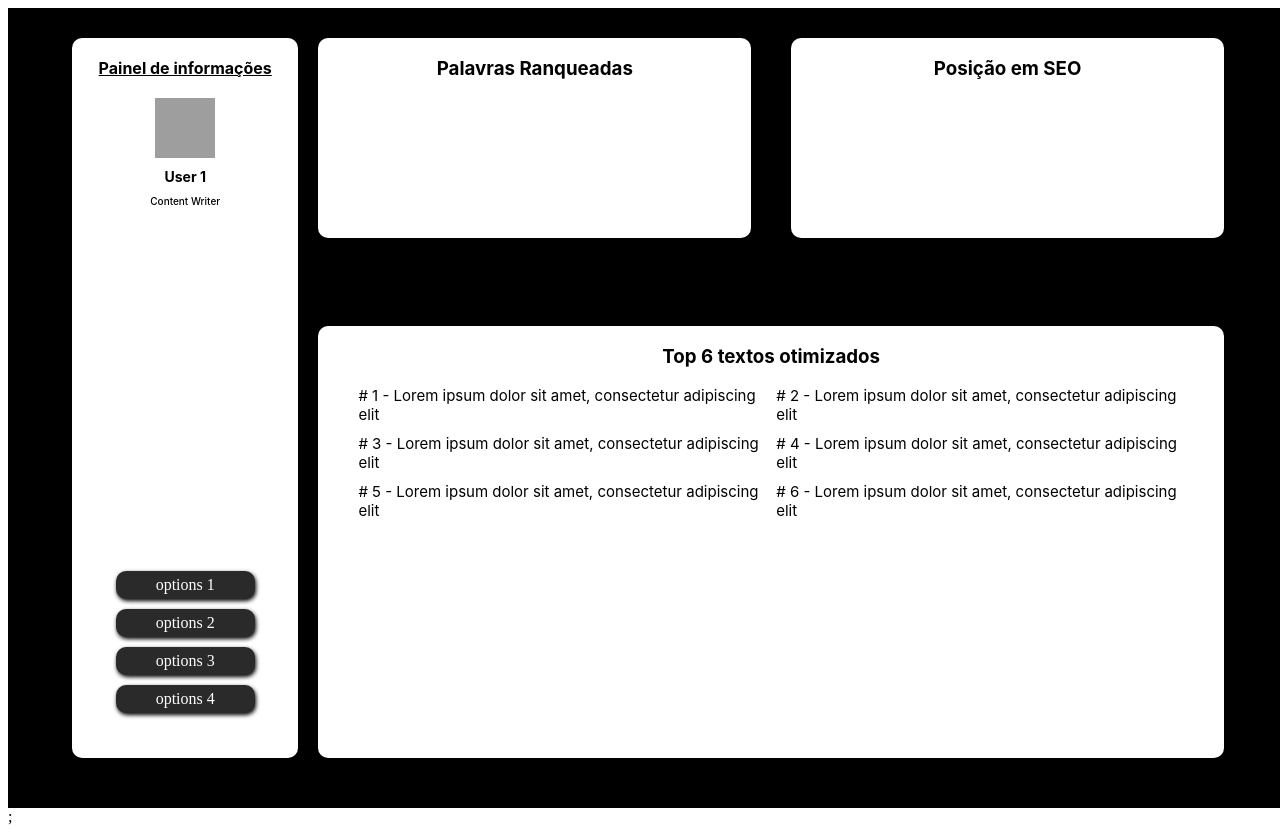
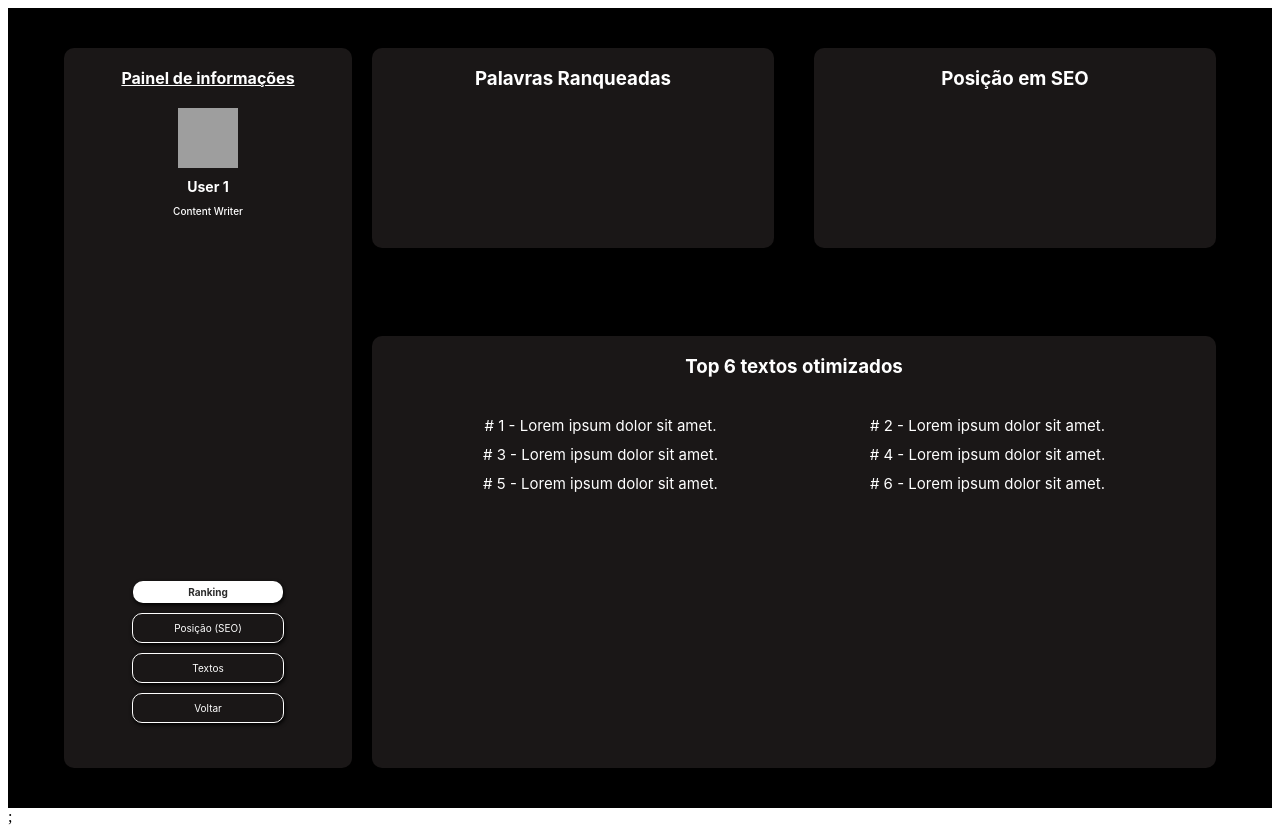
Before and after one commit to getulio-souza/curso_redacao_seo, a React (Create React App) app: page /editor-page/dashboard in a window 1280 px wide. Built offline with nearby package versions, Linux system fonts and the light colour scheme; grey boxes are pictures that could not be loaded.

Commit message:
new-colors-width-fixed

```diff
--- a/src/Components/Editor-page/dashboard/dashboard.jsx
+++ b/src/Components/Editor-page/dashboard/dashboard.jsx
@@ -10,6 +10,7 @@ import {
   DashboardProfileInfoProfession,
   DashboardOptionsContainer,
   DashBoardSingleOption,
+  DashBoardSingleOptionSelected,
   DashboardGraphicsContainer,
   DashboardGraphsAndTopRankContainer,
   DashboardWordsRanked,
@@ -45,10 +46,12 @@ function dashboard() {
 
             {/* options to select */}
             <DashboardOptionsContainer>
-              <DashBoardSingleOption>options 1</DashBoardSingleOption>
-              <DashBoardSingleOption>options 2</DashBoardSingleOption>
-              <DashBoardSingleOption>options 3</DashBoardSingleOption>
-              <DashBoardSingleOption>options 4</DashBoardSingleOption>
+              <DashBoardSingleOptionSelected>
+                Ranking
+              </DashBoardSingleOptionSelected>
+              <DashBoardSingleOption>Posição (SEO)</DashBoardSingleOption>
+              <DashBoardSingleOption>Textos</DashBoardSingleOption>
+              <DashBoardSingleOption>Voltar</DashBoardSingleOption>
             </DashboardOptionsContainer>
           </DashboardProfileContainer>
           <DashboardGraphsAndTopRankContainer>
@@ -70,22 +73,22 @@ function dashboard() {
               </DashboardTopTextsRankedTitle>
               <DashboardTopTextsRankedContent>
                 <DashboardTopTextsRankedText>
-                  # 1 - Lorem ipsum dolor sit amet, consectetur adipiscing elit
+                  # 1 - Lorem ipsum dolor sit amet.
                 </DashboardTopTextsRankedText>
                 <DashboardTopTextsRankedText>
-                  # 2 - Lorem ipsum dolor sit amet, consectetur adipiscing elit
+                  # 2 - Lorem ipsum dolor sit amet.
                 </DashboardTopTextsRankedText>
                 <DashboardTopTextsRankedText>
-                  # 3 - Lorem ipsum dolor sit amet, consectetur adipiscing elit
+                  # 3 - Lorem ipsum dolor sit amet.
                 </DashboardTopTextsRankedText>
                 <DashboardTopTextsRankedText>
-                  # 4 - Lorem ipsum dolor sit amet, consectetur adipiscing elit
+                  # 4 - Lorem ipsum dolor sit amet.
                 </DashboardTopTextsRankedText>
                 <DashboardTopTextsRankedText>
-                  # 5 - Lorem ipsum dolor sit amet, consectetur adipiscing elit
+                  # 5 - Lorem ipsum dolor sit amet.
                 </DashboardTopTextsRankedText>
                 <DashboardTopTextsRankedText>
-                  # 6 - Lorem ipsum dolor sit amet, consectetur adipiscing elit
+                  # 6 - Lorem ipsum dolor sit amet.
                 </DashboardTopTextsRankedText>
               </DashboardTopTextsRankedContent>
             </DashboardTopTextsRanked>
--- a/src/Components/Editor-page/dashboard/dashboard.styles.jsx
+++ b/src/Components/Editor-page/dashboard/dashboard.styles.jsx
@@ -2,34 +2,42 @@ import styled from "styled-components";
 
 export const DashboardBackground = styled.div`
   background-color: #000;
-  width: 100vw;
+  width: 100%;
   height: 100vh;
   position: relative;
+  @media (max-width: 900px) {
+    height: 100%;
+  }
 `;
-
-//grid template
 
 export const DashboardContainer = styled.div`
   width: 90vw;
   height: 90%;
   margin: 0 auto;
-  padding-bottom: 20px;
   display: flex;
   position: absolute;
   top: 50%;
   left: 50%;
   transform: translate(-50%, -50%);
   gap: 20px;
+  @media (max-width: 900px) {
+    flex-direction: column;
+  }
 `;
 
 export const DashboardProfileContainer = styled.div`
-  background-color: #fff;
+  background-color: #1a1717;
   width: 25%;
+  min-width: 25%;
   height: 90vh;
   display: flex;
   flex-direction: column;
   justify-content: space-between;
   border-radius: 10px;
+  @media (max-width: 900px) {
+    width: 100%;
+    padding-top: 20px;
+  }
 `;
 
 export const DashboardProfileInfo = styled.div`
@@ -45,6 +53,9 @@ export const DashboardTitle = styled.div`
   font-family: inter;
   font-weight: 700;
   text-decoration: underline;
+  color: #fff;
+  padding: 0 10px;
+  text-align: center;
 `;
 
 export const DashboardProfileInfoPhoto = styled.img`
@@ -58,12 +69,14 @@ export const DashboardProfileInfoName = styled.div`
   font-size: 14px;
   font-family: inter;
   font-weight: 700;
+  color: #fff;
 `;
 
 export const DashboardProfileInfoProfession = styled.div`
   font-size: 10px;
   font-family: inter;
   font-weight: 500;
+  color: #fff;
 `;
 
 export const DashboardOptionsContainer = styled.div`
@@ -73,11 +86,16 @@ export const DashboardOptionsContainer = styled.div`
   align-items: center;
   text-align: center;
   padding: 40px 0;
+  font-family: inter;
 `;
 
 export const DashBoardSingleOption = styled.div`
-  background-color: #2a2a2a;
-  padding: 5px 40px;
+  font-size: 10px;
+  width: 70px;
+  min-width: 70px;
+  background-color: transparent;
+  border: 1px solid #fff;
+  padding: 8px 40px;
   border-radius: 10px;
   color: #fff;
   box-shadow: 1px 2px 4px #000;
@@ -91,10 +109,36 @@ export const DashBoardSingleOption = styled.div`
   }
 `;
 
+export const DashBoardSingleOptionSelected = styled.div`
+  font-size: 10px;
+  font-weight: 700;
+  width: 70px;
+  min-width: 70px;
+  background-color: #fff;
+  padding: 5px 40px;
+  border-radius: 10px;
+  color: #2a2a2a;
+  box-shadow: 1px 2px 4px #000;
+  margin: 5px 0;
+  cursor: pointer;
+  transition: 0.5s;
+  &:hover {
+    background-color: #2a2a2a;
+    border: 1px solid #2a2a2a;
+    color: #fff;
+  }
+`;
+
 export const DashboardGraphicsContainer = styled.div`
   display: flex;
   flex-direction: row;
   gap: 40px;
+  @media (max-width: 900px) {
+    display: flex;
+    flex-direction: column;
+    width: 100%;
+    height: 300px;
+  }
 `;
 
 export const DashboardGraphsAndTopRankContainer = styled.div`
@@ -103,58 +147,86 @@ export const DashboardGraphsAndTopRankContainer = styled.div`
   flex-direction: column;
   justify-content: space-between;
   gap: 20px;
+  @media (max-width: 900px) {
+    padding-bottom: 20px;
+  }
 `;
 
 export const DashboardWordsRanked = styled.div`
-  background-color: #fff;
+  background-color: #1a1717;
+  color: #fff;
   width: 100%;
   font-family: inter;
   text-align: center;
   border-radius: 10px;
+  @media (max-width: 900px) {
+    width: 100%;
+    min-width: 100%;
+    margin: 0 auto;
+    height: 200px;
+  }
 `;
 
 export const DashboardWordsRankedTitle = styled.h3``;
 
 export const DashboardSeoPosition = styled.div`
-  background-color: #fff;
+  background-color: #1a1717;
   width: 100%;
   height: 200px;
   border-radius: 10px;
+  @media (max-width: 900px) {
+    width: 100%;
+    min-width: 100%;
+    margin: 0 auto;
+    height: 200px;
+  }
 `;
 
 export const DashboardSeoPositionTitle = styled.h3`
-  background-color: #fff;
   width: 100%;
   font-family: inter;
   text-align: center;
+  color: #fff;
 `;
 
 export const DashboardTopTextsRanked = styled.div`
-  background-color: #fff;
+  background-color: #1a1717;
   width: 100%;
   height: 60%;
   border-radius: 10px;
+  @media (max-width: 900px) {
+    width: 100%;
+    min-width: 100%;
+    margin: 0 auto;
+    height: fit-content;
+  }
 `;
 
 export const DashboardTopTextsRankedTitle = styled.h3`
-  background-color: #fff;
+  color: #fff;
   width: 100%;
   font-family: inter;
   text-align: center;
 `;
 
 export const DashboardTopTextsRankedContent = styled.div`
+  color: #fff;
+  text-align: center;
   display: grid;
   grid-template-columns: repeat(2, 1fr);
   justify-items: center;
   align-items: center;
   gap: 10px;
   font-family: inter;
-  padding: 0 40px;
+  padding: 20px 40px;
+  @media (max-width: 900px) {
+    grid-template-columns: 1fr;
+  }
 `;
 
 export const DashboardTopTextsRankedText = styled.div`
   font-size: 15px;
+  width: 300px;
   cursor: pointer;
   &:hover {
     font-weight: 700;
```
